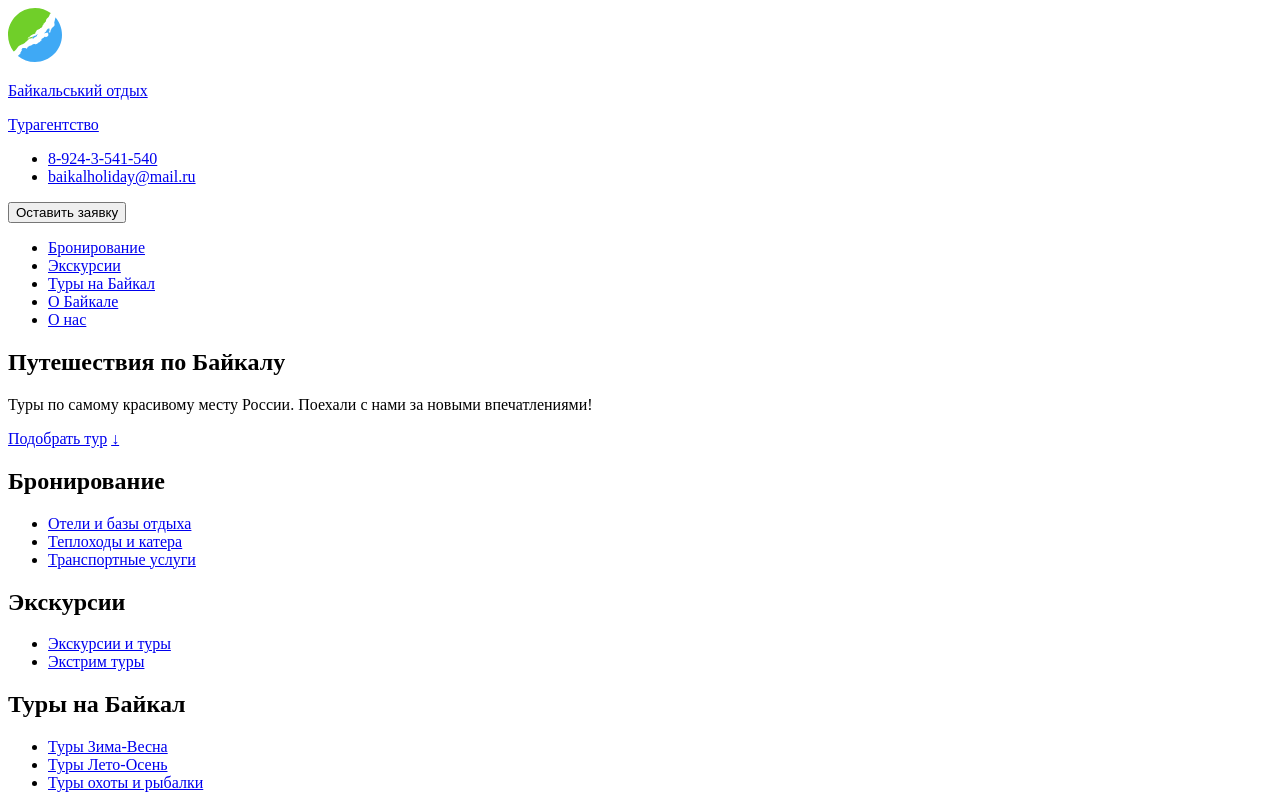
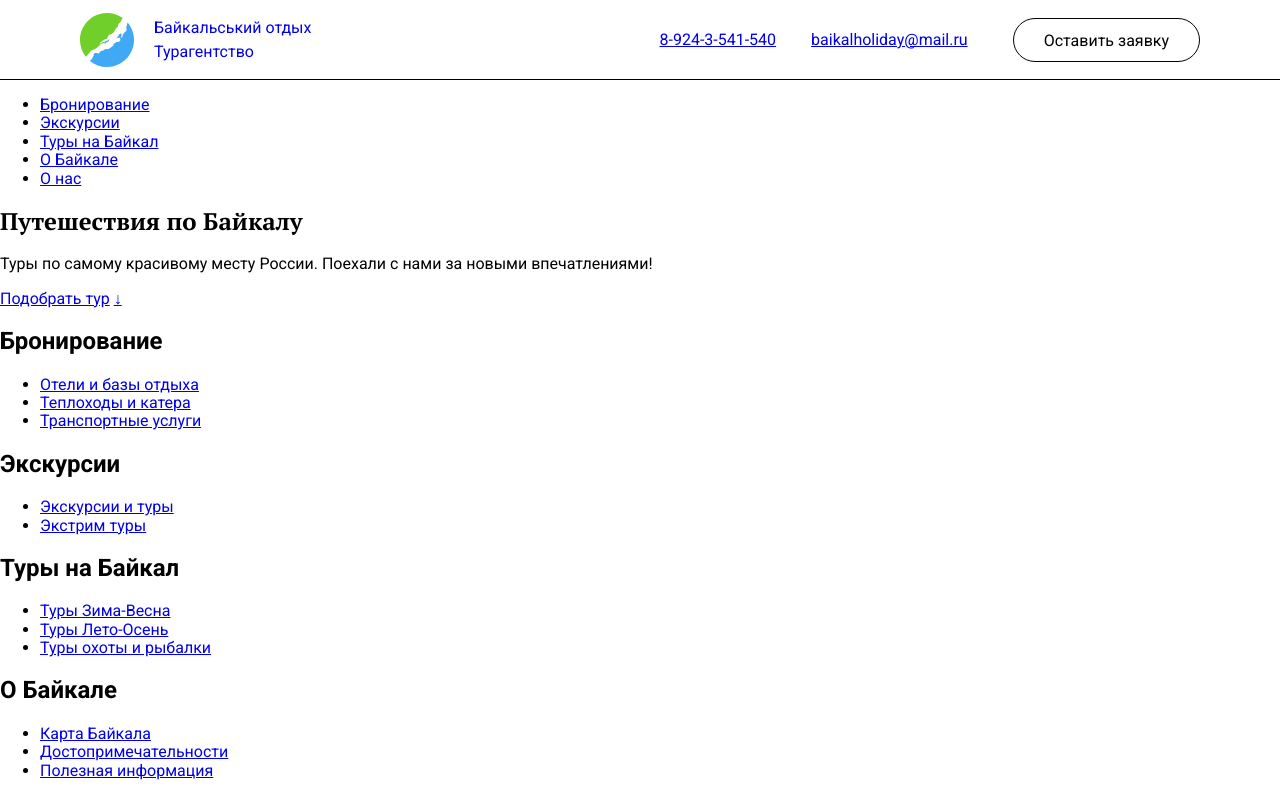
Before and after one commit to andriibill/38_3, a plain HTML site: page index.html in a window 1280 px wide. Shown: the top 797 px of the page. Drawn offline with nearby package versions, Linux system fonts and the light colour scheme.

Commit message:
виставив топбар

```diff
--- a/css/style.css
+++ b/css/style.css
@@ -0,0 +1,85 @@
+body {
+  font-family: "Roboto", sans-serif;
+  color: var(--text-title-color);
+}
+
+/* Variables */
+:root {
+  --text-title-color: #000;
+  --text-description-color: #333;
+  --title-font: "PT Serif", serif;
+}
+
+/* Hero Section */
+
+.hero-section {
+  margin: 0px auto 0px auto;
+}
+
+/* Topbar */
+
+.topbar {
+  height: 80px;
+  border-bottom: 1px solid #000;
+}
+
+.topbar-container {
+  width: 1120px;
+  display: flex;
+  justify-content: space-between;
+  margin: 0px auto 0px auto;
+}
+
+.logo {
+  display: flex;
+  padding: 13px 0px 13px 0px;
+  align-items: center;
+  text-decoration: none;
+}
+
+.logo-text {
+  display: flex;
+  flex-direction: column;
+  padding-left: 20px;
+}
+
+.logo-title {
+  margin: 0px 0px 5px 0px;
+}
+
+.logo-description {
+  margin: 0px;
+}
+
+.topbar-contacts {
+  display: flex;
+  align-items: center;
+}
+
+.topbar-contacts-list {
+  display: flex;
+  list-style: none;
+}
+
+.topbar-contacts-list-item {
+  margin: 0px 35px 0px 0px;
+}
+
+.topbar-contacts-list-item:last-child {
+  margin-right: 45px;
+}
+
+.form-button {
+  height: 44px;
+  border: 1px solid #000;
+  border-radius: 22px;
+  padding: 13px 30px 17px 30px;
+  box-sizing: border-box;
+  background-color: transparent;
+}
+
+/* Hero content */
+
+h1 {
+  font-family: var(--title-font);
+}
--- a/index.html
+++ b/index.html
@@ -5,40 +5,55 @@
     <meta http-equiv="X-UA-Compatible" content="IE=edge" />
     <meta name="viewport" content="width=device-width, initial-scale=1.0" />
     <title>Document</title>
+    <link rel="preconnect" href="https://fonts.gstatic.com" />
+    <link
+      href="https://fonts.googleapis.com/css2?family=PT+Serif:ital,wght@0,400;0,700;1,400;1,700&family=Roboto:ital,wght@0,100;0,300;0,400;0,500;0,700;0,900;1,100;1,300;1,400;1,500;1,700;1,900&display=swap"
+      rel="stylesheet"
+    />
+    <link
+      rel="stylesheet"
+      href="https://cdnjs.cloudflare.com/ajax/libs/modern-normalize/1.0.0/modern-normalize.min.css"
+    />
+    <link rel="stylesheet" href="css/style.css" />
   </head>
+
   <body>
     <body>
       <!-- Hero section -->
-      <section>
+      <section class="hero-section">
         <!-- Header -->
         <header>
           <!-- Topbar -->
-          <div>
+          <div class="topbar">
+            <div class="topbar-container">
               <!-- Logo-->
-            <div>
-              <a href="index.html">
+              <a class="logo" href="index.html">
                 <img
                   src="./images/logo-icon.svg"
                   alt="logo-icon"
                   width="54px"
                 />
-                <p>Байкальський отдых</p>
-                <p>Турагентство</p>
+                <div class="logo-text">
+                  <p class="logo-title">Байкальський отдых</p>
+                  <p class="logo-description">Турагентство</p>
+                </div>
               </a>
-            </div>
               <!-- Topbar contacts -->
-            <div>
-              <ul>
-                <li>
+              <div class="topbar-contacts">
+                <ul class="topbar-contacts-list">
+                  <li class="topbar-contacts-list-item">
                     <a href="tel:89243541540">8-924-3-541-540</a>
                   </li>
-                <li>
+                  <li class="topbar-contacts-list-item">
                     <a href="mailto:baikalholiday@mail.ru" target="_blank"
                       >baikalholiday@mail.ru</a
                     >
                   </li>
                 </ul>
-              <button type="button">Оставить заявку</button>
+                <button class="form-button" type="button">
+                  Оставить заявку
+                </button>
+              </div>
             </div>
           </div>
           <!-- Main menu -->
@@ -161,12 +176,13 @@
             <!-- Footer privacy policy design logo container-->
             <div>
               <p>Дизайн</p>
-            <a href="#"> <img src="./images/lsn-design.png" width="53px" /></a>
+              <a href="#">
+                <img src="./images/lsn-design.png" width="53px"
+              /></a>
             </div>
           </div>
         </div>
-    <
       </div>
-     /footer>
+    </footer>
   </body>
 </html>
```
Also changed, not shown: 1 other file. Lines whose indentation alone changed are shown as unchanged.
